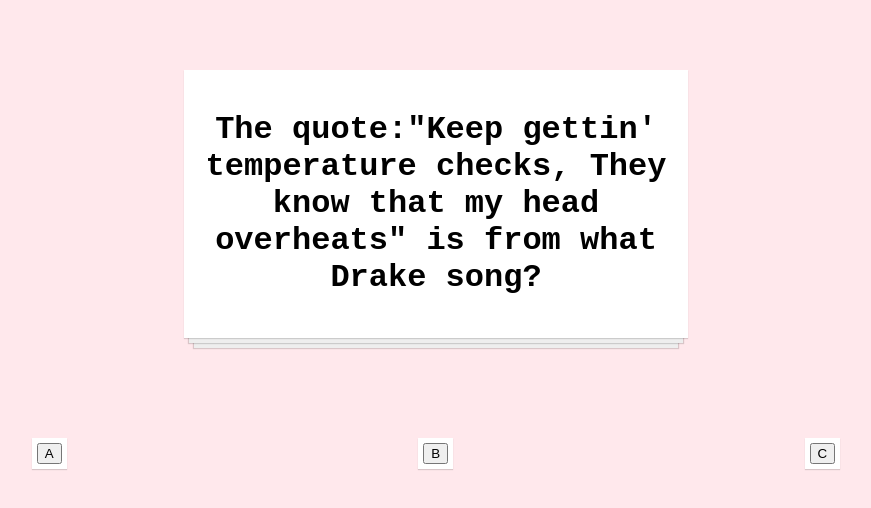
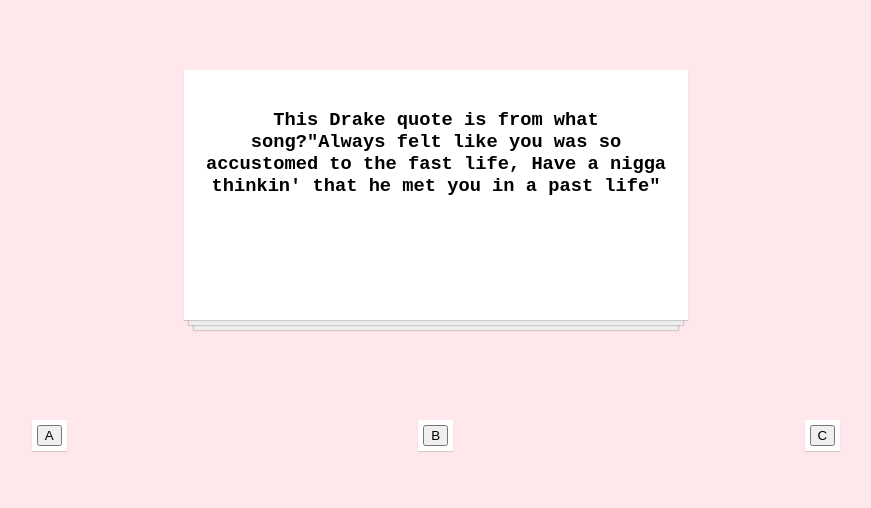
Before and after one commit to juliocarlosvelez/superfan-quiz, a plain HTML site: page index.html in a window 1280 px wide. Both pictures are taken after a click on the button "Drake". Shown: the whole page, without its empty margins (204-1075 px from the left). Drawn offline with Linux system fonts and the light colour scheme.

Commit message:
Getting a random question sfter each click but i keep getting repeat question

```diff
--- a/Game.js
+++ b/Game.js
@@ -1,6 +1,7 @@
 'use strict'
 
 function Game() {
+
     var buttonDiv;
     var button;
     var body;
@@ -54,7 +55,7 @@ function Game() {
         body = document.body;
         questionDiv = document.createElement('div');
         questionDiv.setAttribute('class', 'question-box paper');
-        questionText = document.createElement('h1');
+        questionText = document.createElement('h3');
         questionText.setAttribute('class','question-text')
         questionText.innerText= Question(chosenArtist);
         questionDiv.appendChild(questionText);
@@ -116,8 +117,12 @@ function Game() {
     }
 
     function Question(artistChosen) {
+        var newRando =getRandomInt(15);
+        return ("This "+ button.innerText +" quote is from what song?"+ artistChosen[newRando].songQuote)
+    }
 
-        return ("The quote:"+ artistChosen[0].songQuote + " is from what "+button.innerText+" song?")
+    function getRandomInt(max) {
+        return Math.floor(Math.random() * Math.floor(max));
     }
 }
 
--- a/style.css
+++ b/style.css
@@ -53,6 +53,7 @@ body {
     margin: auto;
     margin-top: 70px;
     text-align: center;
+    height: 250px;
 }
 
 .answer-boxes {
```
